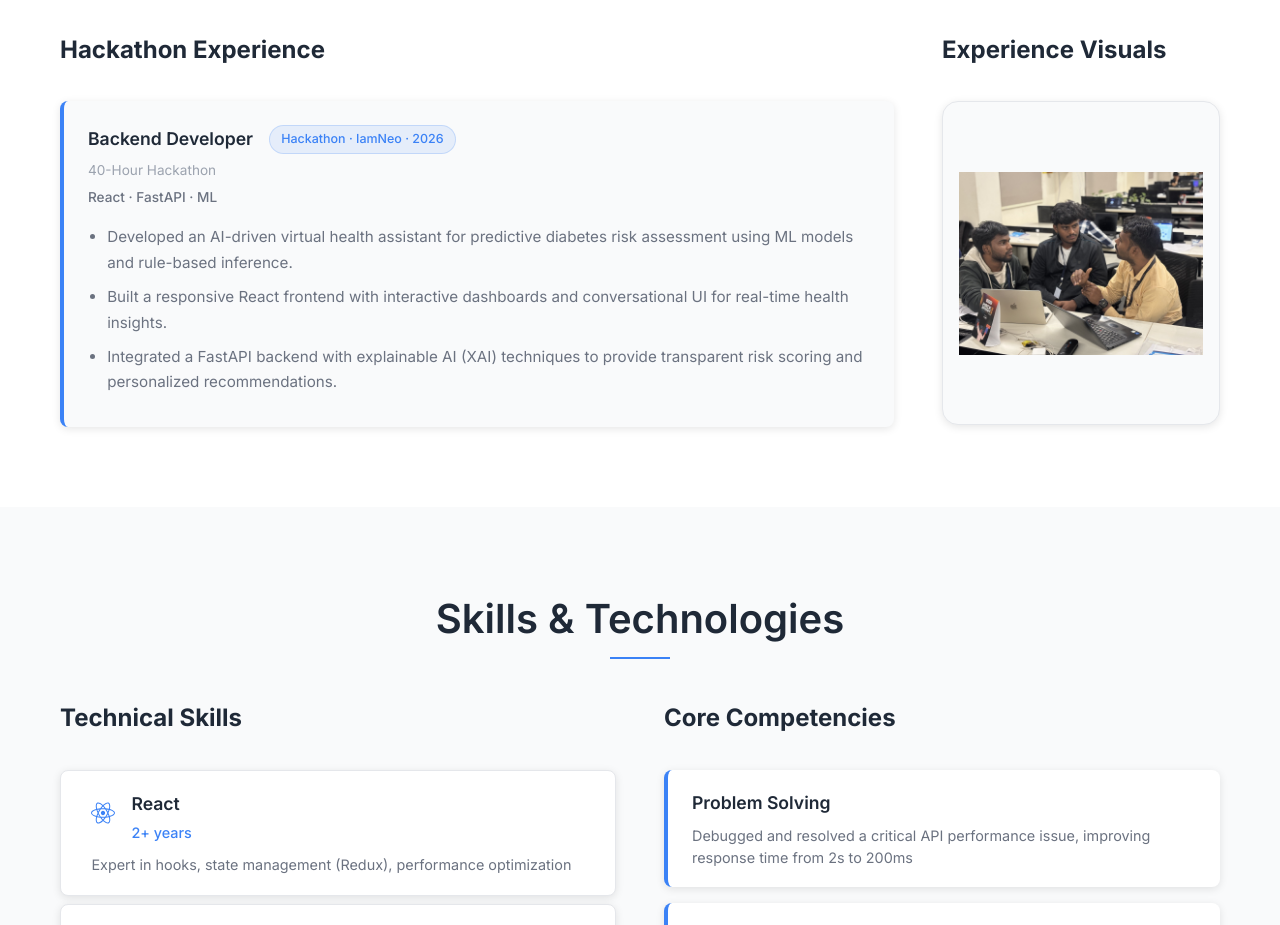
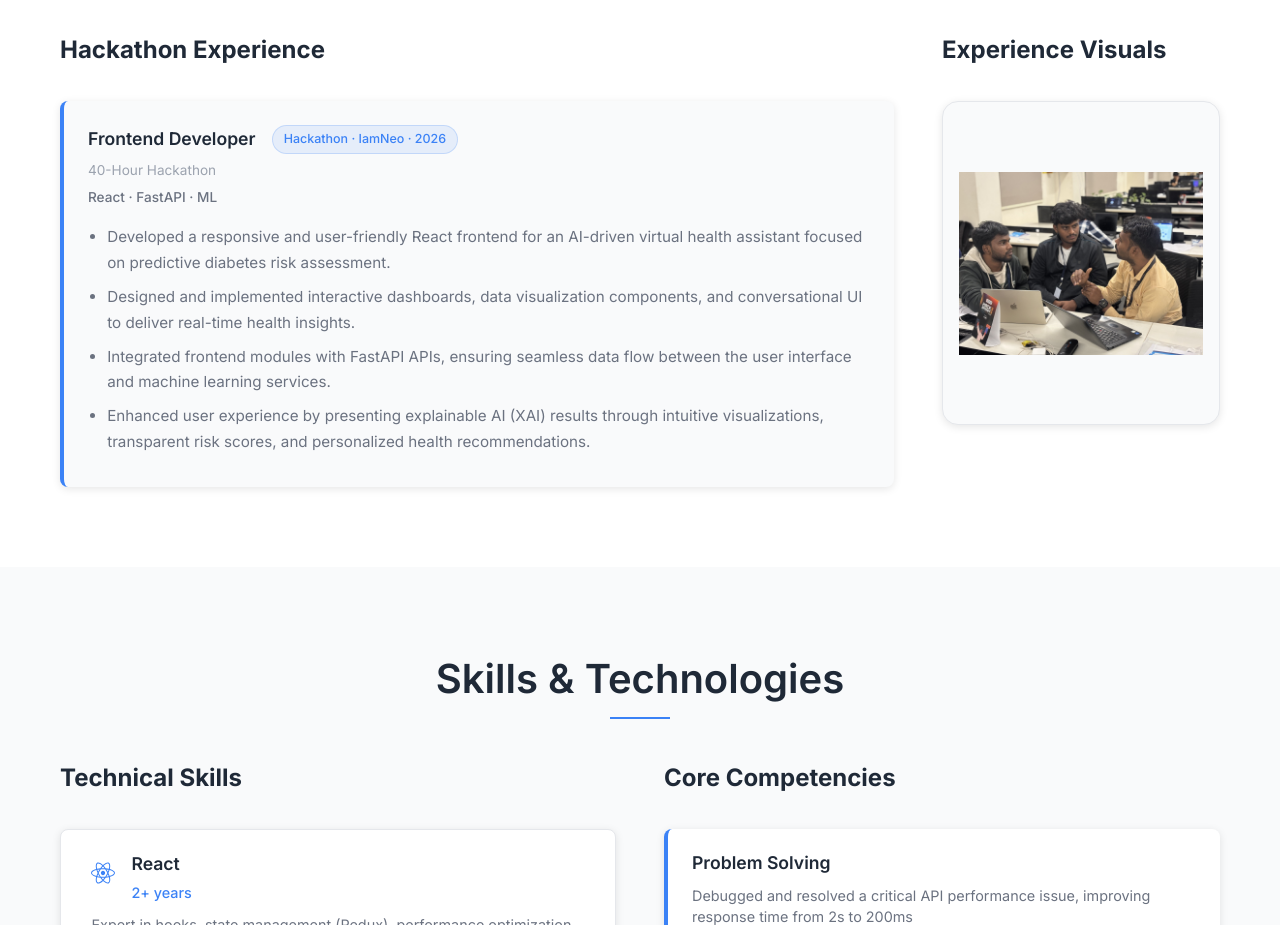
Before and after one commit to Divagarkathiresan/Portfolio, a React (Create React App) app in the folder frontend/: page / in a window 1280 px wide. Shown: the part 1720-2645 px from the top of the page. Built offline with nearby package versions, Linux system fonts and the light colour scheme.

Commit message:
Updated experience

```diff
--- a/frontend/src/components/Experience.js
+++ b/frontend/src/components/Experience.js
@@ -30,16 +30,17 @@ const Experience = () => {
             <h3>Hackathon Experience</h3>
             <div className="experience-item">
               <div className="experience-header">
-                <h4>Backend Developer</h4>
+                <h4>Frontend Developer</h4>
                 <span className="experience-badge">Hackathon · IamNeo · 2026</span>
               </div>
               <p className="experience-duration">40-Hour Hackathon</p>
               <p className="experience-stack">React · FastAPI · ML</p>
               <ul className="experience-points">
-                <li>Developed an AI-driven virtual health assistant for predictive diabetes risk assessment using ML models and rule-based inference.</li>
-                <li>Built a responsive React frontend with interactive dashboards and conversational UI for real-time health insights.</li>
-                <li>Integrated a FastAPI backend with explainable AI (XAI) techniques to provide transparent risk scoring and personalized recommendations.</li>
-              </ul>
+                  <li>Developed a responsive and user-friendly React frontend for an AI-driven virtual health assistant focused on predictive diabetes risk assessment.</li>
+                  <li>Designed and implemented interactive dashboards, data visualization components, and conversational UI to deliver real-time health insights.</li>
+                  <li>Integrated frontend modules with FastAPI APIs, ensuring seamless data flow between the user interface and machine learning services.</li>
+                  <li>Enhanced user experience by presenting explainable AI (XAI) results through intuitive visualizations, transparent risk scores, and personalized health recommendations.</li>
+                </ul>
             </div>
           </div>
           <div className="experience-visuals animate-on-scroll from-right">
```
